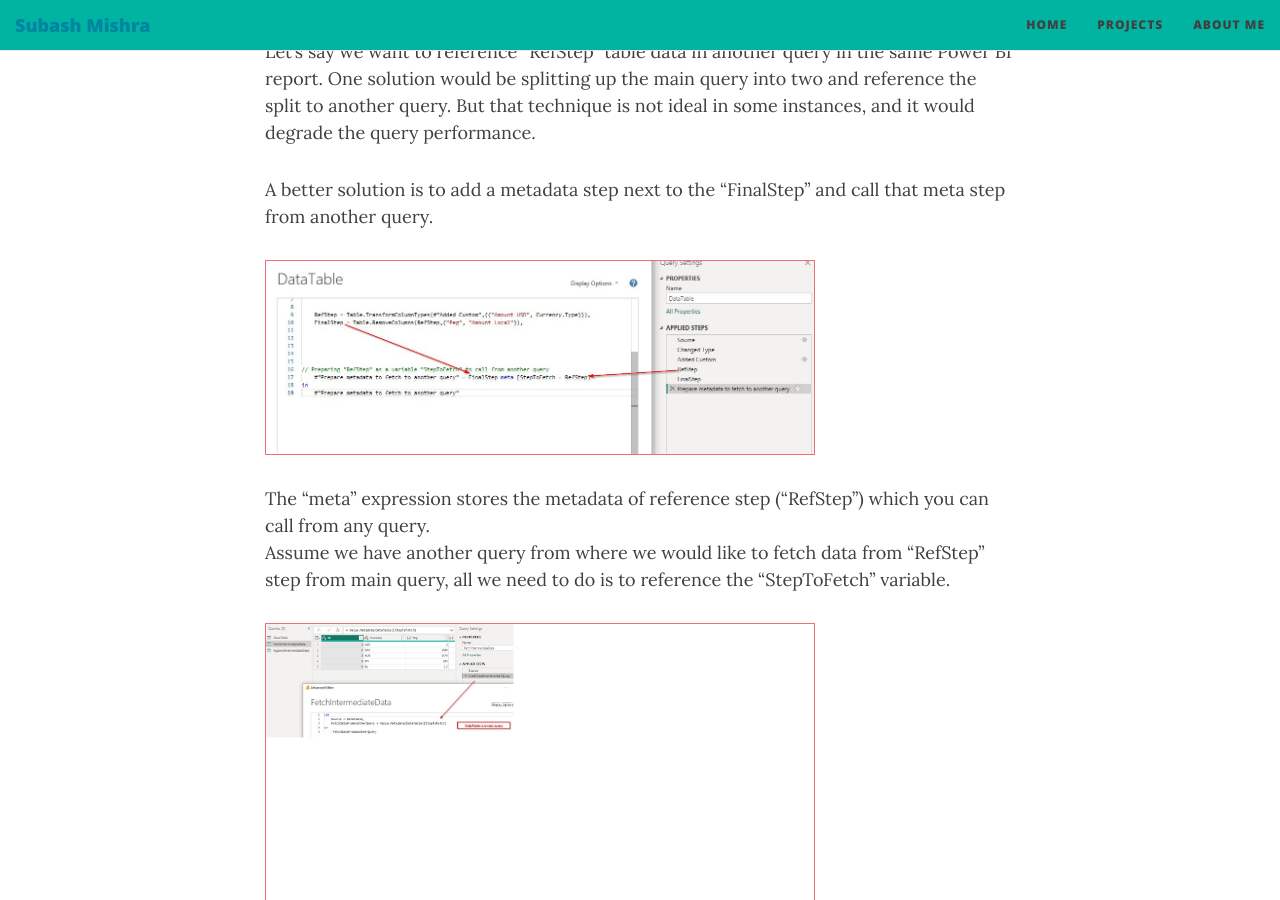
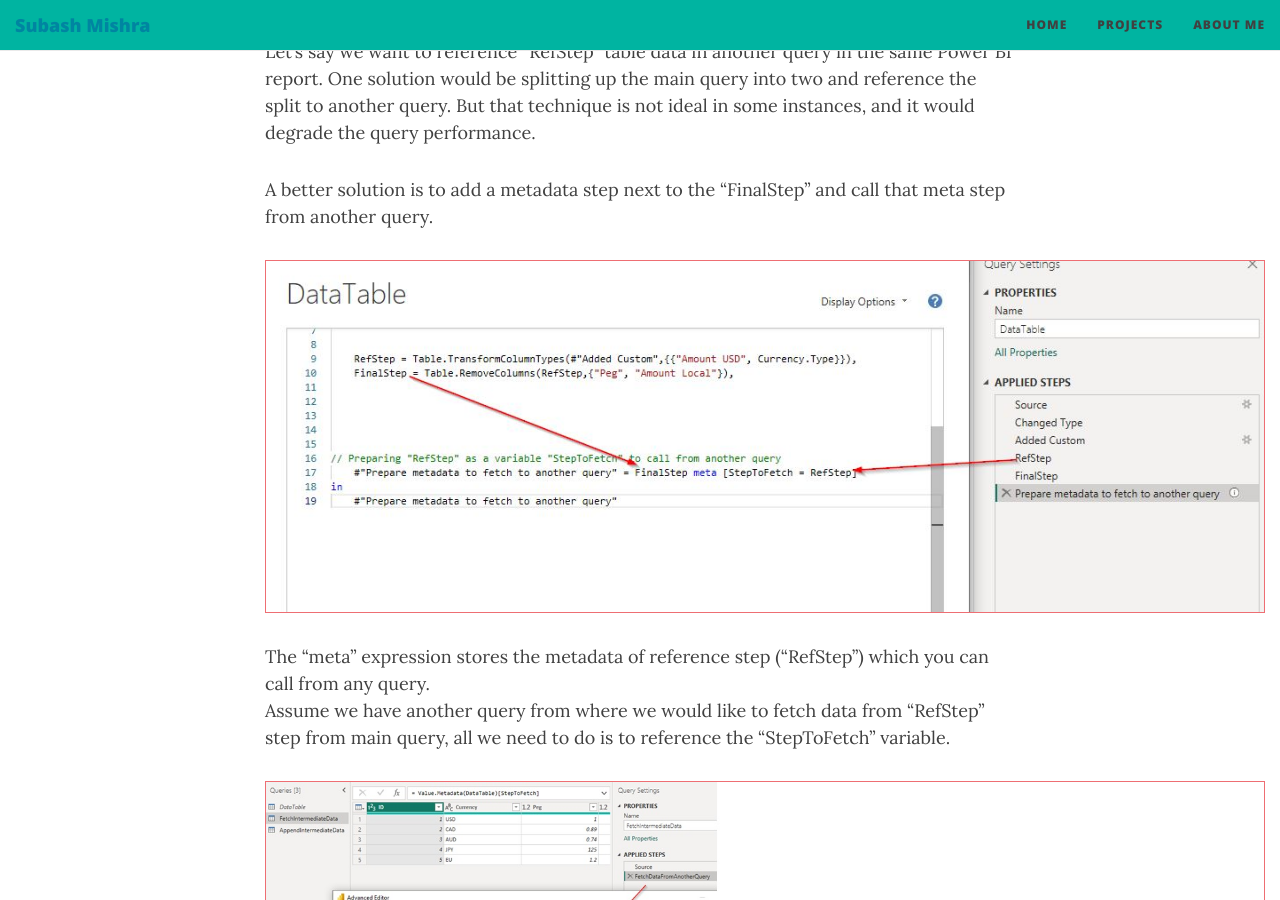
Before and after one commit to MishraSubash/MishraSubash.github.io, a Jekyll site: the page built from _posts/2022-12-15-Reference-Intermediate-Step-From-One-To-Another-Power-Query.md, in a window 1280 px wide and 900 px high, scrolled down 817 px. Built offline with Jekyll 4.4.1, drawn with Linux system fonts in a browser that asks for light colours; nearby versions of some CDN libraries.

Commit message:
int push

```diff
--- a/_posts/2022-12-15-Reference-Intermediate-Step-From-One-To-Another-Power-Query.md
+++ b/_posts/2022-12-15-Reference-Intermediate-Step-From-One-To-Another-Power-Query.md
@@ -16,19 +16,19 @@
 A better solution is to add a metadata step next to the “FinalStep” and call that meta step from another query.
 
 
-<img src="/img/Intermediate_DataTable.jpg" width="550px" style="border: 1px solid #ee6e73;"/>
+<img src="/img/Intermediate_DataTable.jpg" width="1000px" style="border: 1px solid #ee6e73;"/>
 
 
 The “meta” expression stores the metadata of reference step (“RefStep”) which you can call from any query.
 Assume we have another query from where we would like to fetch data from “RefStep” step from main query, all we need to do is to reference the “StepToFetch” variable.
 
 
-<img src="/img/intermediate_fetchStep.jpg" width="550px" style="border: 1px solid #ee6e73;"/>
+<img src="/img/intermediate_fetchStep.jpg" width="1000px" style="border: 1px solid #ee6e73;"/>
 
 ### Append a step from another query
 
 Assume you want to append intermediate step (“RefStep” from DataTable table) from one query to another query. Here’s how you easily append any intermediate step with another query or as a new query.
 
-<img src="/img/Intermediate_finalStep.jpg" width="550px" style="border: 1px solid #ee6e73;"/>
+<img src="/img/Intermediate_finalStep.jpg" width="1000px" style="border: 1px solid #ee6e73;"/>
 
 Download PBIX file [Reference_A_Step.pbix](https://github.com/MishraSubash/MishraSubash.github.io/blob/main/support/ReferenceStep_To_AnotherQuery.pbix?raw=true)
```
